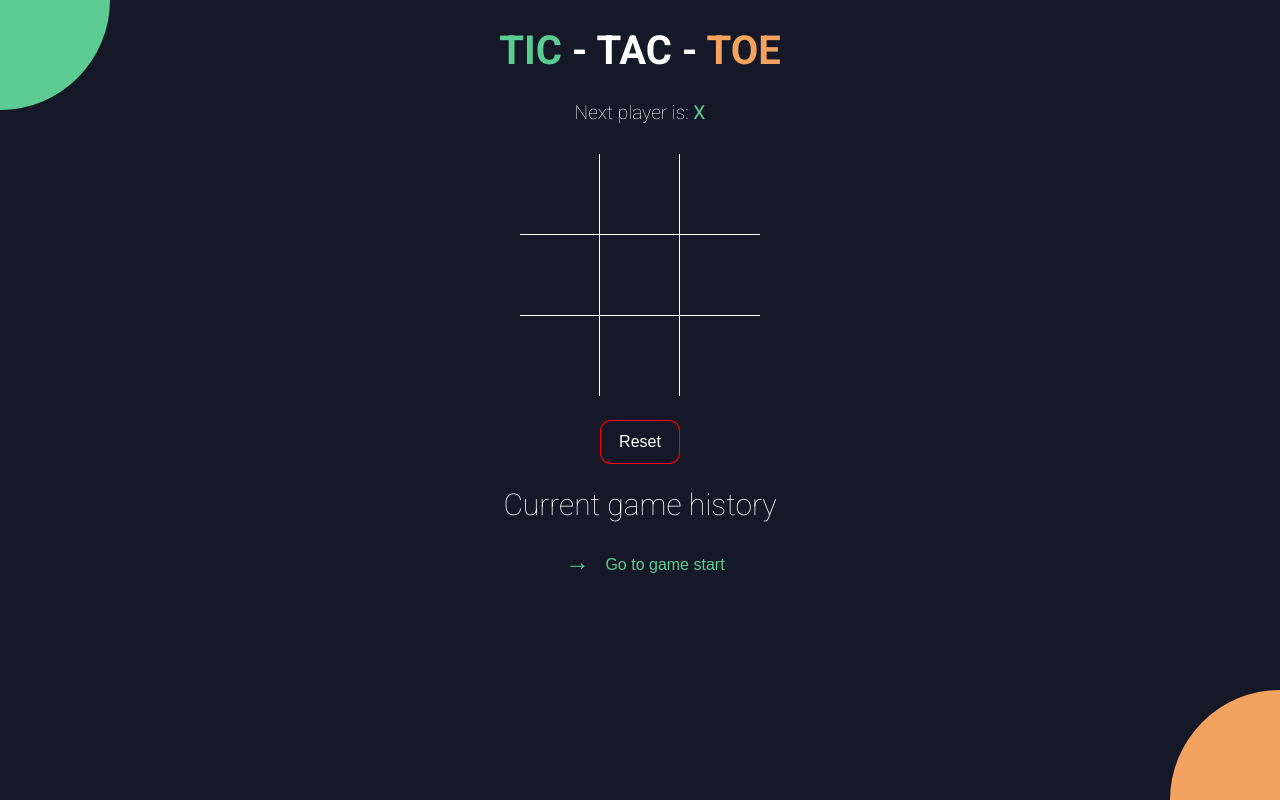
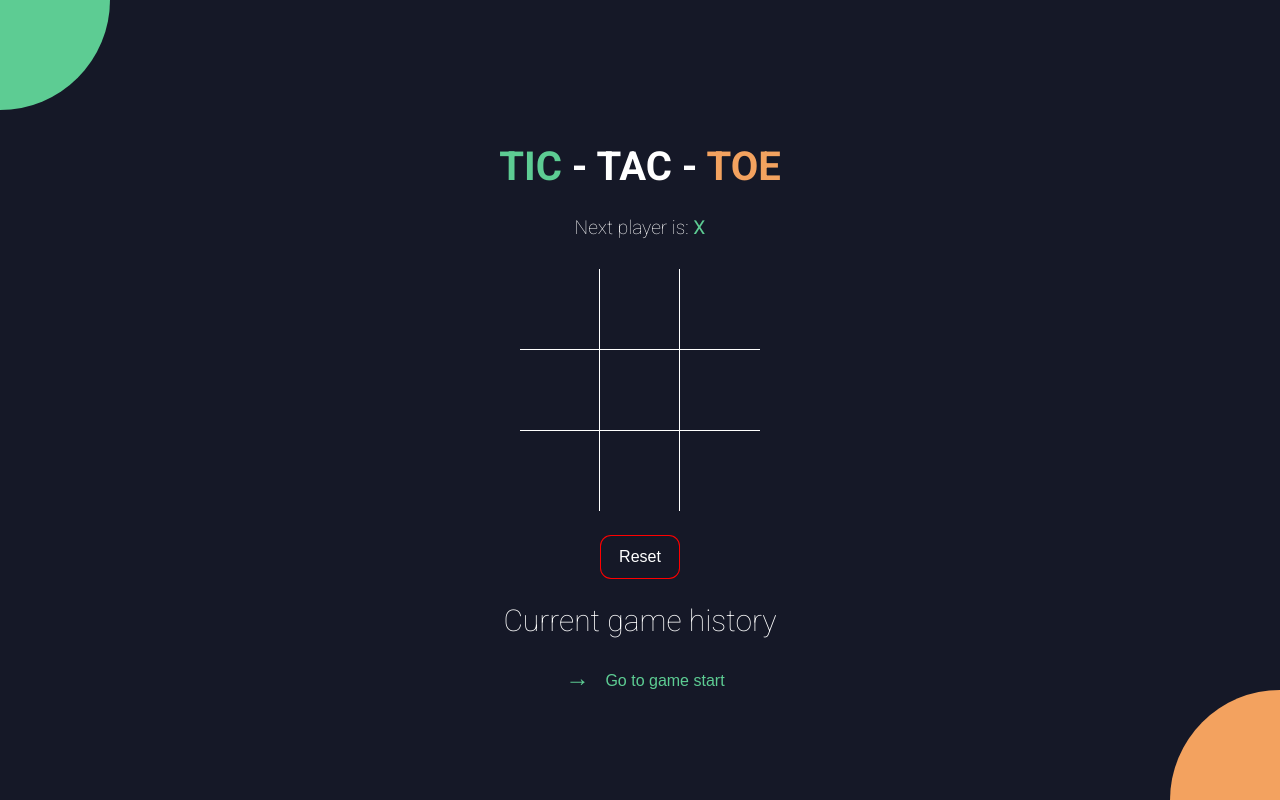
Before and after one commit to aditya31Sharma/tictactoe, a React (Vite) app: page / in a window 1280 px wide. Built offline with nearby package versions, Linux system fonts and the light colour scheme.

Commit message:
minor changes

```diff
--- a/src/styles/root.scss
+++ b/src/styles/root.scss
@@ -10,6 +10,10 @@ body {
   color: #fff;
   padding: 0;
   margin: 0;
+  min-height: 100vh;
+  display: flex;
+  justify-content: center;
+  align-items: center;
 }
 
 button {
@@ -25,7 +29,9 @@ button {
   font-size: 20px;
   display: flex;
   flex-direction: column;
+  justify-content: center;
   align-items: center;
+  margin-top:10%;
 }
 
 .text-green {
```
